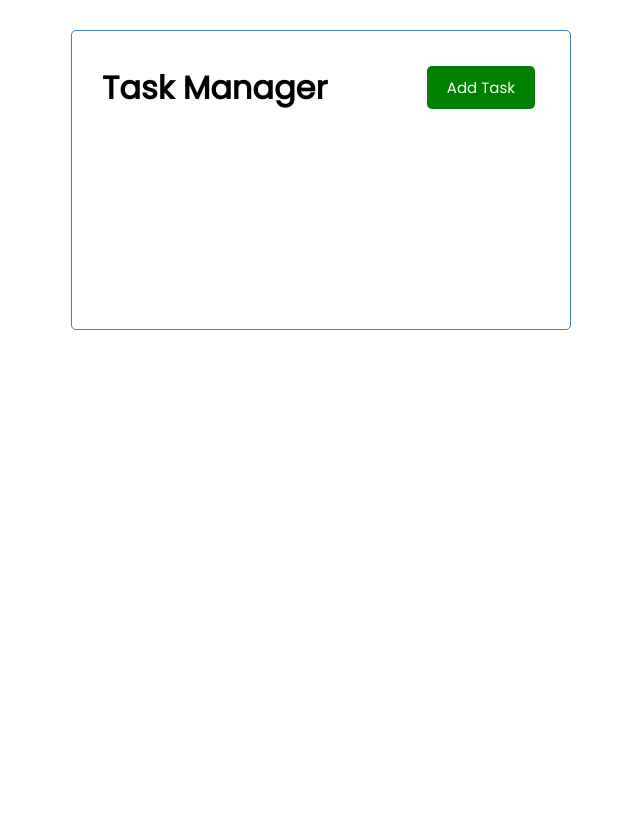
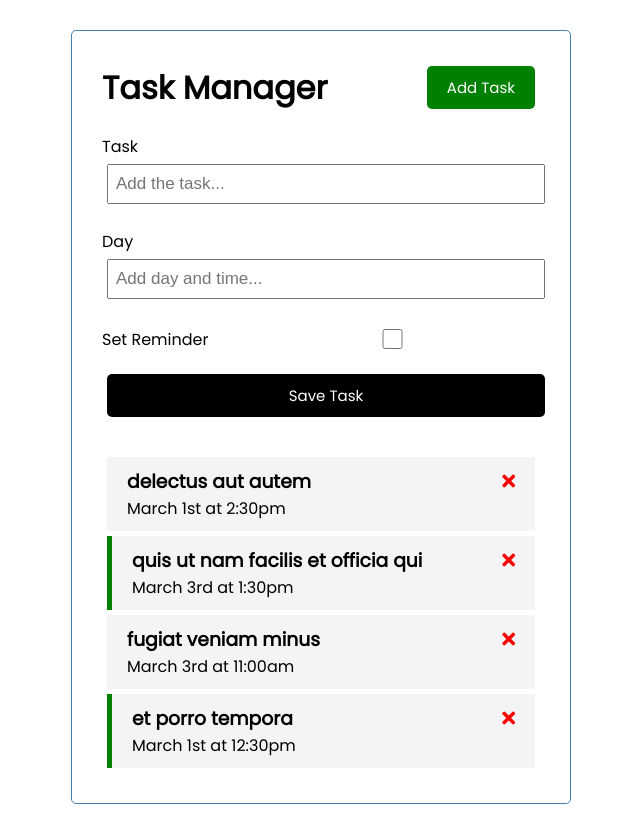
Before and after one commit to nidhidsharma08121988/vue-task-manager, a Vue app: page / in a window 1280 px wide. Shown: the whole page, without its empty margins (319-959 px from the left). Before the commit the page ends 800 px from the top, so only its background shows below. Built offline with nearby package versions, Linux system fonts and the light colour scheme.

Commit message:
Implement feature delete and add task

```diff
--- a/public/index.html
+++ b/public/index.html
@@ -1,15 +1,27 @@
 <!DOCTYPE html>
 <html lang="">
   <head>
-    <meta charset="utf-8">
-    <meta http-equiv="X-UA-Compatible" content="IE=edge">
-    <meta name="viewport" content="width=device-width,initial-scale=1.0">
-    <link rel="icon" href="<%= BASE_URL %>favicon.ico">
+    <meta charset="utf-8" />
+    <meta http-equiv="X-UA-Compatible" content="IE=edge" />
+    <meta name="viewport" content="width=device-width,initial-scale=1.0" />
+    <link rel="icon" href="<%= BASE_URL %>favicon.ico" />
+    <!-- font awesome -->
+    <link
+      rel="stylesheet"
+      href="https://cdnjs.cloudflare.com/ajax/libs/font-awesome/5.15.3/css/all.min.css"
+      integrity="sha512-iBBXm8fW90+nuLcSKlbmrPcLa0OT92xO1BIsZ+ywDWZCvqsWgccV3gFoRBv0z+8dLJgyAHIhR35VZc2oM/gI1w=="
+      crossorigin="anonymous"
+      referrerpolicy="no-referrer"
+    />
     <title><%= htmlWebpackPlugin.options.title %></title>
   </head>
   <body>
     <noscript>
-      <strong>We're sorry but <%= htmlWebpackPlugin.options.title %> doesn't work properly without JavaScript enabled. Please enable it to continue.</strong>
+      <strong
+        >We're sorry but <%= htmlWebpackPlugin.options.title %> doesn't work
+        properly without JavaScript enabled. Please enable it to
+        continue.</strong
+      >
     </noscript>
     <div id="app"></div>
     <!-- built files will be auto injected -->
--- a/src/App.vue
+++ b/src/App.vue
@@ -1,15 +1,75 @@
 <template>
   <div class="container">
     <Header heading="Task Manager" />
+    <AddTask @add-task="addTask" />
+    <Tasks
+      @toggle-reminder="toggleReminder"
+      @delete-task="deleteTask"
+      :tasks="tasks"
+    />
   </div>
 </template>
 
 <script>
 import Header from './components/Header.vue';
+import Tasks from './components/Tasks.vue';
+import AddTask from './components/AddTask.vue';
 export default {
   name: 'App',
   components: {
     Header,
+    Tasks,
+    AddTask,
+  },
+  data() {
+    return {
+      tasks: [],
+    };
+  },
+  created() {
+    this.tasks = [
+      {
+        id: 1,
+        text: 'delectus aut autem',
+        day: 'March 1st at 2:30pm',
+        reminder: false,
+      },
+      {
+        id: 2,
+        text: 'quis ut nam facilis et officia qui',
+        day: 'March 3rd at 1:30pm',
+        reminder: true,
+      },
+      {
+        id: 3,
+        text: 'fugiat veniam minus',
+        day: 'March 3rd at 11:00am',
+        reminder: false,
+      },
+      {
+        id: 4,
+        text: 'et porro tempora',
+        day: 'March 1st at 12:30pm',
+        reminder: true,
+      },
+    ];
+  },
+  methods: {
+    deleteTask(id) {
+      if (confirm('Are you sure?'))
+        this.tasks = this.tasks.filter(task => task.id !== id);
+    },
+    toggleReminder(id) {
+      const updatedTaks = this.tasks.map(task => {
+        if (task.id === id) {
+          return { ...task, reminder: !task.reminder };
+        } else return task;
+      });
+      this.tasks = updatedTaks;
+    },
+    addTask(task) {
+      this.tasks = [task, ...this.tasks];
+    },
   },
 };
 </script>
--- /dev/null
+++ b/src/components/AddTask.vue
@@ -0,0 +1,95 @@
+<template>
+  <form class="add-form" @submit="onSubmit">
+    <div class="form-control">
+      <label for="text">Task</label>
+      <input
+        aria-label="text"
+        type="text"
+        name="text"
+        placeholder="Add the task..."
+        v-model="text"
+        required
+      />
+    </div>
+    <div class="form-control">
+      <label for="day">Day</label>
+      <input
+        aria-label="day"
+        type="text"
+        name="day"
+        placeholder="Add day and time..."
+        v-model="day"
+      />
+    </div>
+    <div class="form-control form-control-check">
+      <label for="reminder">Set Reminder</label>
+      <input
+        aria-label="reminder"
+        type="checkbox"
+        name="reminder"
+        v-model="reminder"
+      />
+    </div>
+    <input
+      aria-label="submit"
+      type="submit"
+      value="Save Task"
+      class="btn btn-block"
+    />
+  </form>
+</template>
+<script>
+export default {
+  name: 'AddTask',
+  data() {
+    return { text: '', day: '', reminder: false };
+  },
+  methods: {
+    onSubmit(e) {
+      e.preventDefault();
+      const newTask = {
+        id: Math.floor(Math.random() * 1000) + 1,
+        text: this.text,
+        day: this.day,
+        reminder: this.reminder,
+      };
+      this.text = '';
+      this.reminder = false;
+      this.day = '';
+      this.$emit('add-task', newTask);
+    },
+  },
+  emits: ['add-task'],
+};
+</script>
+
+<style scoped>
+.add-form {
+  margin-bottom: 40px;
+}
+.form-control {
+  margin: 20px 0;
+}
+.form-control label {
+  display: block;
+}
+.form-control input {
+  width: 100%;
+  height: 40px;
+  margin: 5px;
+  padding: 3px 7px;
+  font-size: 17px;
+}
+.form-control-check {
+  display: flex;
+  align-items: center;
+  justify-content: space-between;
+}
+.form-control-check label {
+  flex: 1;
+}
+.form-control-check input {
+  flex: 2;
+  height: 20px;
+}
+</style>
--- a/src/components/Button.vue
+++ b/src/components/Button.vue
@@ -11,6 +11,10 @@ export default {
     text: String,
     color: String,
   },
-  methods: {},
+  methods: {
+    onClick() {
+      console.log('click');
+    },
+  },
 };
 </script>
--- /dev/null
+++ b/src/components/Task.vue
@@ -0,0 +1,43 @@
+<template name="Task">
+  <div
+    @dblclick="$emit('toggle-reminder', task.id)"
+    :class="[task.reminder ? 'reminder' : '', 'task']"
+  >
+    <h3>
+      {{ task.text }}
+      <i class="fas fa-times" @click="$emit('delete-task', task.id)"></i>
+    </h3>
+
+    <p>{{ task.day }}</p>
+  </div>
+</template>
+
+<script>
+export default {
+  name: 'Task',
+  props: {
+    task: Object,
+  },
+  emits: ['delete-task', 'toggle-reminder'],
+};
+</script>
+
+<style scope>
+.fas {
+  color: red;
+}
+.task {
+  background: #f4f4f4;
+  margin: 5px;
+  padding: 10px 20px;
+  cursor: pointer;
+}
+.task.reminder {
+  border-left: 5px solid green;
+}
+.task h3 {
+  display: flex;
+  align-items: center;
+  justify-content: space-between;
+}
+</style>
--- /dev/null
+++ b/src/components/Tasks.vue
@@ -0,0 +1,23 @@
+<template name="Tasks">
+  <div v-for="task in tasks" :key="task.id">
+    <Task
+      @toggle-reminder="$emit('toggle-reminder', task.id)"
+      @delete-task="$emit('delete-task', task.id)"
+      :task="task"
+    />
+  </div>
+</template>
+
+<script>
+import Task from './Task.vue';
+export default {
+  name: 'Tasks',
+  props: {
+    tasks: Array,
+  },
+  components: {
+    Task,
+  },
+  emits: ['delete-task', 'toggle-reminder'],
+};
+</script>
```
